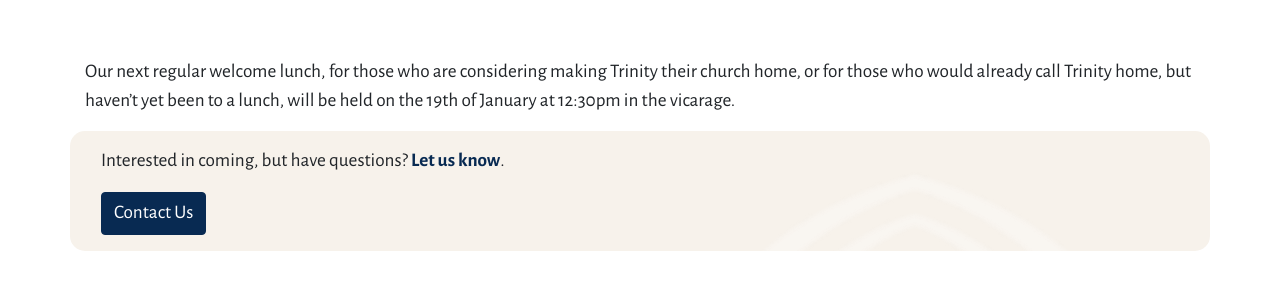
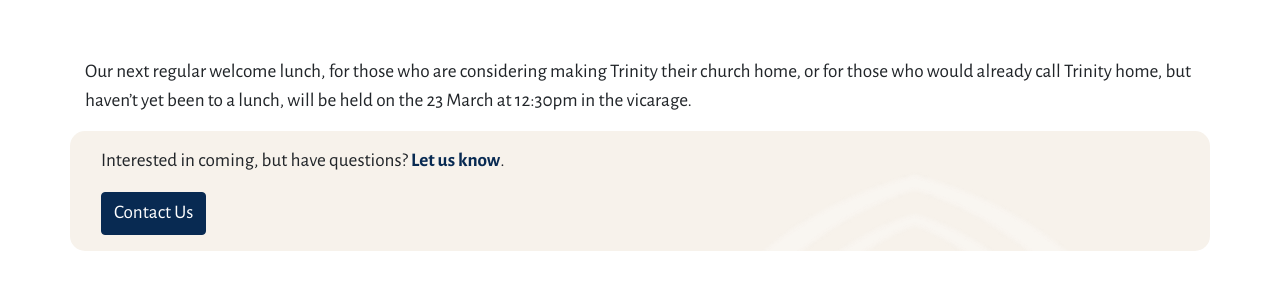
Before and after one commit to trinitysc/jekyll-blog, a Jekyll site: the page built from _events/welcome-lunch.md, in a window 1280 px wide. Shown: the part 217-499 px from the top of the page. Built offline with Jekyll 4.4.1, drawn with Linux system fonts in a browser that asks for light colours.

Commit message:
Add some event dates

```diff
--- a/_events/welcome-lunch.md
+++ b/_events/welcome-lunch.md
@@ -2,10 +2,10 @@
 layout: event
 title: Welcome Lunch
 tags: visitors
-date: 2025-02-16
+date: 2025-03-23
 ---
 
 Our next regular welcome lunch, for those who are considering making Trinity
 their church home, or for those who would already call Trinity home,
 but haven't yet been to a lunch,
-will be held on the 19th of January at 12:30pm in the vicarage.
+will be held on the 23 March at 12:30pm in the vicarage.
```
Also changed, not shown: _events/prayer-meeting-day.md (+2 -2 lines), _events/prayer-meeting.md (+2 -2 lines).
